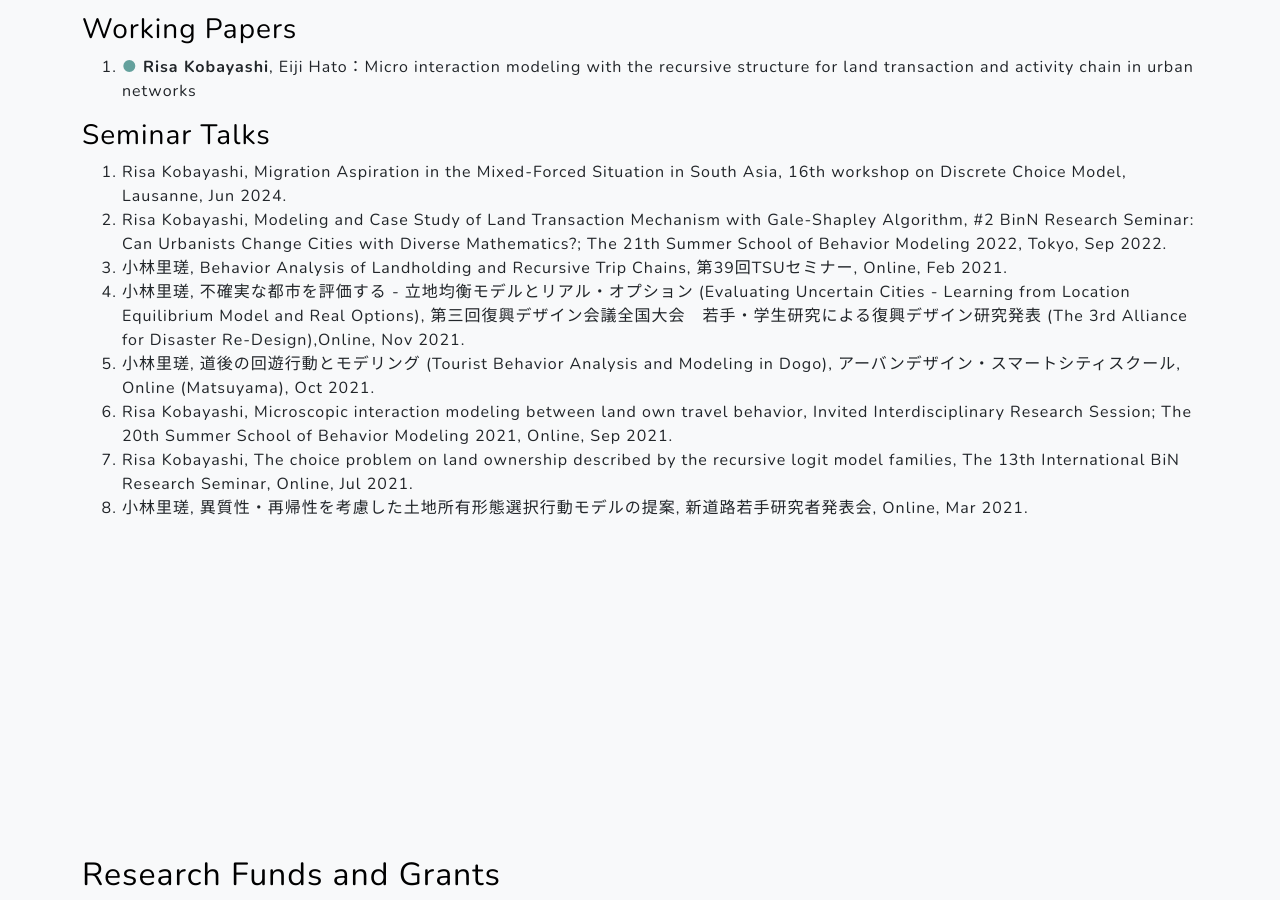
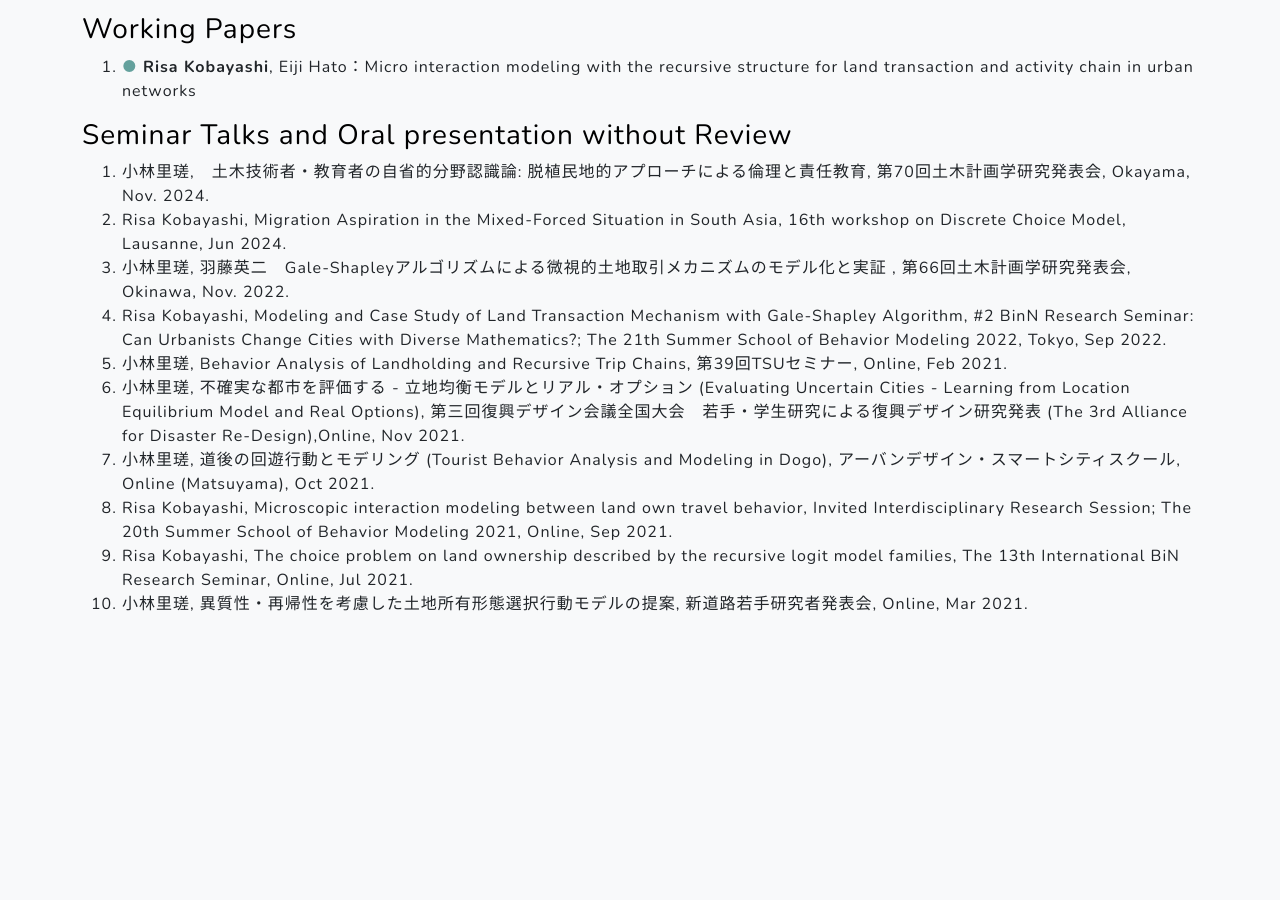
Before and after one commit to Risa-Kobayashi/Risa-Kobayashi.github.io, a website: page index.html in a window 1280 px wide. Shown: the part 3251-4151 px from the top of the page. Drawn offline with nearby package versions, Linux system fonts and the light colour scheme.

Commit message:
Update index.html

```diff
--- a/index.html
+++ b/index.html
@@ -150,9 +150,11 @@
                        <ol type="1">
                            <li><a href="http://iinu.t.u-tokyo.ac.jp/publication/working-paper/iinu021001">●</a><strong> Risa Kobayashi</strong>, Eiji Hato：Micro interaction modeling with the recursive structure for land transaction and activity chain in urban networks</li>
                        </ol>
-                        <h3 class="text-black">Seminar Talks</h3>
+                        <h3 class="text-black">Seminar Talks and Oral presentation without Review</h3>
                        <ol type="1">
+                           <li>小林里瑳,　土木技術者・教育者の自省的分野認識論: 脱植民地的アプローチによる倫理と責任教育, 第70回土木計画学研究発表会, Okayama, Nov. 2024.</li>
                            <li>Risa Kobayashi, Migration Aspiration in the Mixed-Forced Situation in South Asia, 16th workshop on Discrete Choice Model, Lausanne, Jun 2024.</li>
+                           <li>小林里瑳, 羽藤英二　Gale-Shapleyアルゴリズムによる微視的土地取引メカニズムのモデル化と実証 , 第66回土木計画学研究発表会, Okinawa, Nov. 2022.</li>
                            <li>Risa Kobayashi, Modeling and Case Study of Land Transaction Mechanism with Gale-Shapley Algorithm, #2 BinN Research Seminar: Can Urbanists Change Cities with Diverse Mathematics?; The 21th Summer School of Behavior Modeling 2022, Tokyo, Sep 2022.</li>
                            <li>小林里瑳, Behavior Analysis of Landholding and Recursive Trip Chains, 第39回TSUセミナー, Online, Feb 2021.</li>
                            <li>小林里瑳, 不確実な都市を評価する - 立地均衡モデルとリアル・オプション (Evaluating Uncertain Cities - Learning from Location Equilibrium Model and Real Options), 第三回復興デザイン会議全国大会　若手・学生研究による復興デザイン研究発表 (The 3rd Alliance for Disaster Re-Design),Online, Nov 2021.</li>
```
